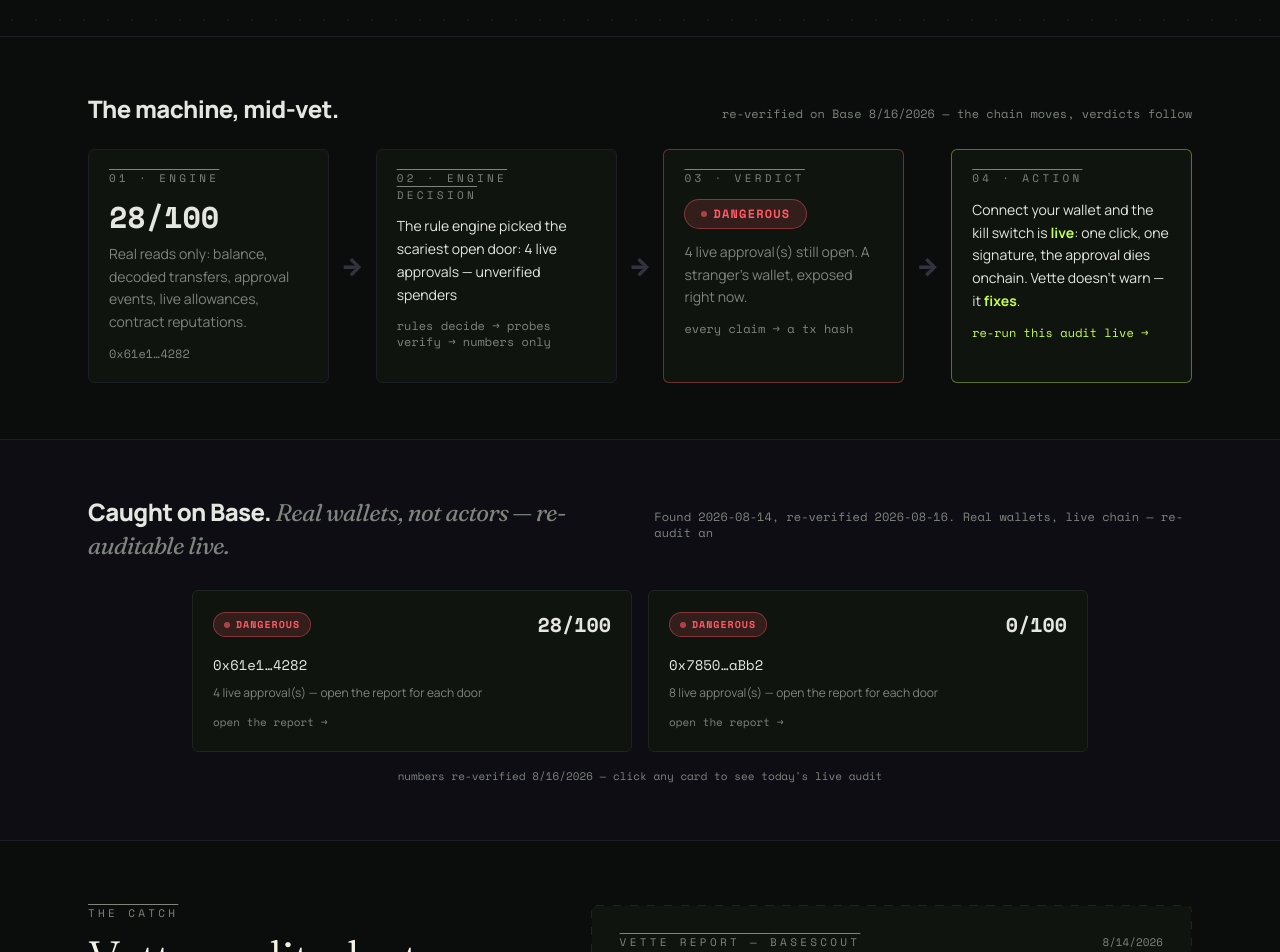
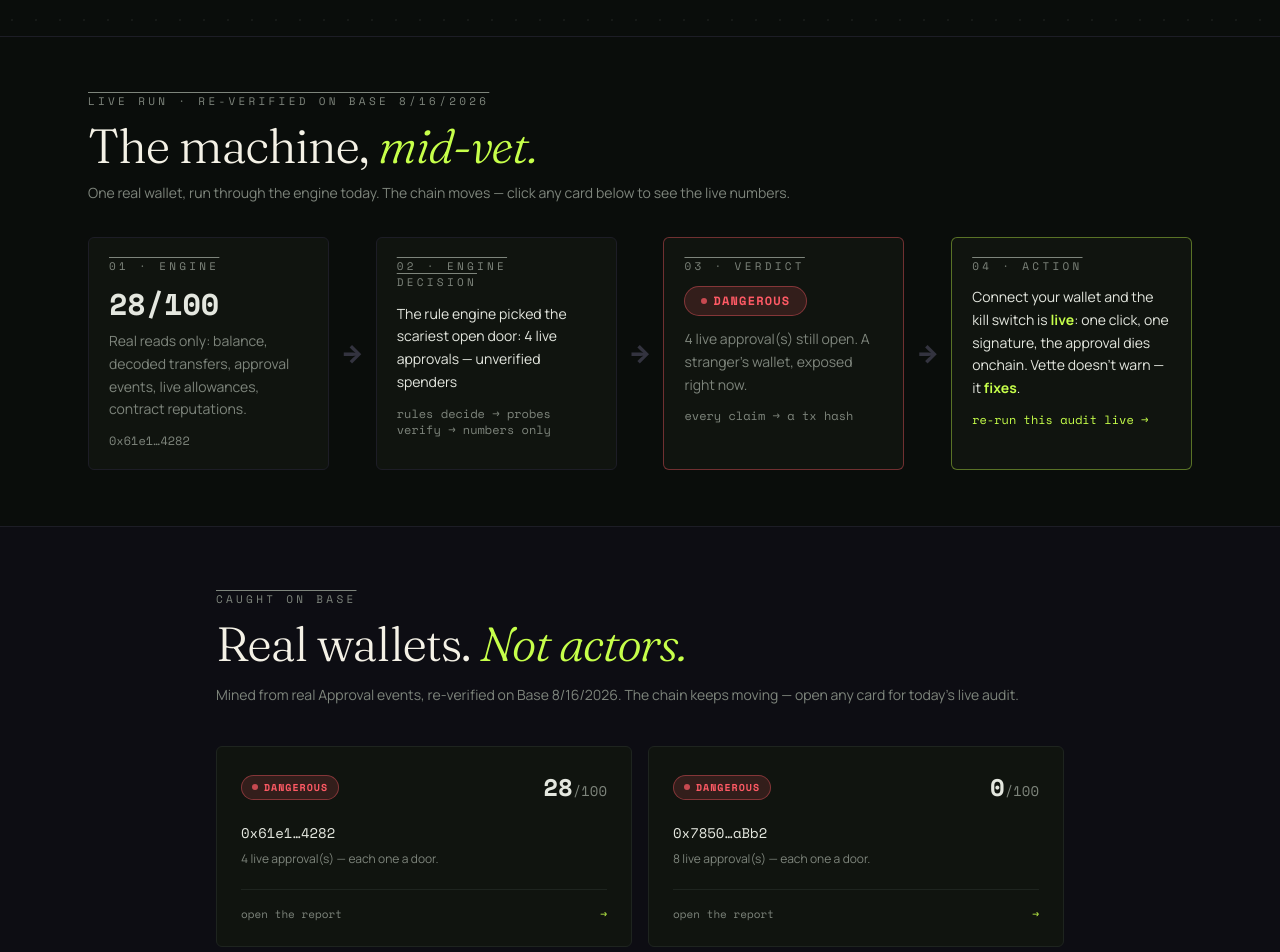
Before and after one commit to hackid02/vette, a Next.js app: page / in a window 1280 px wide. Shown: the part 700-1652 px from the top of the page. Built offline with nearby package versions, Linux system fonts and the light colour scheme.

Commit message:
Restructure Caught-on-Base + flow sections: single vertical rhythm, no scattered timestamps

```diff
--- a/app/page.js
+++ b/app/page.js
@@ -91,11 +91,17 @@ export default async function Home() {
 
       {/* DEMO FLOW — the product working, Rigel-style */}
       {top && (
-        <section className="max-w-6xl mx-auto px-6 -mt-0 py-14">
-          <div className="flex items-baseline justify-between mb-6">
-            <h2 className="text-2xl font-extrabold tracking-tight text-soft">The machine, mid-vet.</h2>
-            <span className="mono text-xs text-muted">re-verified on Base {demo.foundAt ? new Date(demo.foundAt).toLocaleDateString() : ""} — the chain moves, verdicts follow</span>
+        <section className="max-w-6xl mx-auto px-6 py-14">
+          <div className="overline mb-3">
+            live run · re-verified on Base {demo.foundAt ? new Date(demo.foundAt).toLocaleDateString() : ""}
           </div>
+          <h2 className="serif text-4xl sm:text-5xl font-light tracking-tight text-cream leading-tight mb-3">
+            The machine, <em className="text-vet">mid-vet.</em>
+          </h2>
+          <p className="text-sm text-muted leading-relaxed mb-8">
+            One real wallet, run through the engine today. The chain moves — click any card
+            below to see the live numbers.
+          </p>
           <div className="grid lg:grid-cols-[1fr_auto_1fr_auto_1fr_auto_1fr] gap-3 items-stretch">
             <Flow label="01 · ENGINE">
               <p className="mono text-3xl font-black text-soft">{top.score}/100</p>
@@ -140,47 +146,50 @@ export default async function Home() {
       {/* CAUGHT LIVE */}
       {demo?.targets && demo.targets.length > 0 && (
         <section className="border-y border-[#1D1D26] bg-[#0D0D13]">
-          <div className="max-w-6xl mx-auto px-6 py-14">
-            <div className="flex items-baseline justify-between mb-7">
-              <h2 className="text-2xl font-extrabold tracking-tight text-soft">
-                Caught on Base. <span className="serif italic font-normal text-muted">Real wallets, not actors — re-auditable live.</span>
-              </h2>
-              <span className="mono text-xs text-muted hidden sm:block">
-                {demo.note ? demo.note.slice(0, 80) : `captured ${demo.foundAt ? new Date(demo.foundAt).toLocaleDateString() : ""}`}
-              </span>
-            </div>
-            <div
-              className={`grid gap-4 ${
-                demo.targets.length === 2
-                  ? "sm:grid-cols-2 sm:max-w-4xl mx-auto"
-                  : demo.targets.length === 1
-                  ? "sm:max-w-md mx-auto"
-                  : "sm:grid-cols-3"
-              }`}
-            >
+          <div className="max-w-4xl mx-auto px-6 py-16">
+            <div className="overline mb-3">caught on base</div>
+            <h2 className="serif text-4xl sm:text-5xl font-light tracking-tight text-cream leading-tight mb-4">
+              Real wallets. <em className="text-vet">Not actors.</em>
+            </h2>
+            <p className="text-sm text-muted leading-relaxed mb-10">
+              Mined from real Approval events, re-verified on Base{" "}
+              {demo.foundAt ? new Date(demo.foundAt).toLocaleDateString() : ""}.
+              The chain keeps moving — open any card for today&apos;s live audit.
+            </p>
+
+            <div className="grid gap-4 sm:grid-cols-2">
               {demo.targets.map((t) => (
                 <Link
                   key={t.address}
                   href={`/audit?address=${t.address}`}
-                  className="panel p-5 hover:border-vet/40 transition-colors group"
+                  className="panel p-6 hover:border-vet/40 transition-colors group flex flex-col gap-5"
                 >
-                  <div className="flex items-center justify-between mb-4">
+                  <div className="flex items-center justify-between">
                     <VerdictBadge verdict={t.verdict} icon />
-                    <span className="mono text-xl font-black text-soft">{t.score}/100</span>
+                    <span className="mono text-2xl font-black text-soft">
+                      {t.score}
+                      <span className="text-muted text-sm font-normal">/100</span>
+                    </span>
                   </div>
-                  <p className="mono text-sm text-soft">{shortAddr(t.address)}</p>
-                  <p className="text-xs text-muted mt-2 leading-relaxed">
-                    {t.verdict === "DANGEROUS"
-                      ? `${t.openApprovals} live approval(s) — open the report for each door`
-                      : `${t.openApprovals} open approval(s)`}
-                  </p>
-                  <p className="mono text-[11px] text-muted mt-3 group-hover:text-vet transition-colors">open the report →</p>
+
+                  <div>
+                    <p className="mono text-sm text-soft">{shortAddr(t.address)}</p>
+                    <p className="text-xs text-muted mt-1.5 leading-relaxed">
+                      {t.verdict === "DANGEROUS"
+                        ? `${t.openApprovals} live approval(s) — each one a door.`
+                        : `${t.openApprovals} open approval(s).`}
+                    </p>
+                  </div>
+
+                  <div className="mt-auto pt-4 border-t border-[#1E241F] flex items-center justify-between">
+                    <span className="mono text-[11px] text-muted group-hover:text-vet transition-colors">
+                      open the report
+                    </span>
+                    <span className="mono text-[11px] text-vet">→</span>
+                  </div>
                 </Link>
               ))}
             </div>
-            <p className="mono text-[11px] text-muted text-center mt-4">
-              numbers re-verified {demo.foundAt ? new Date(demo.foundAt).toLocaleDateString() : ""} — click any card to see today&apos;s live audit
-            </p>
           </div>
         </section>
       )}
```
